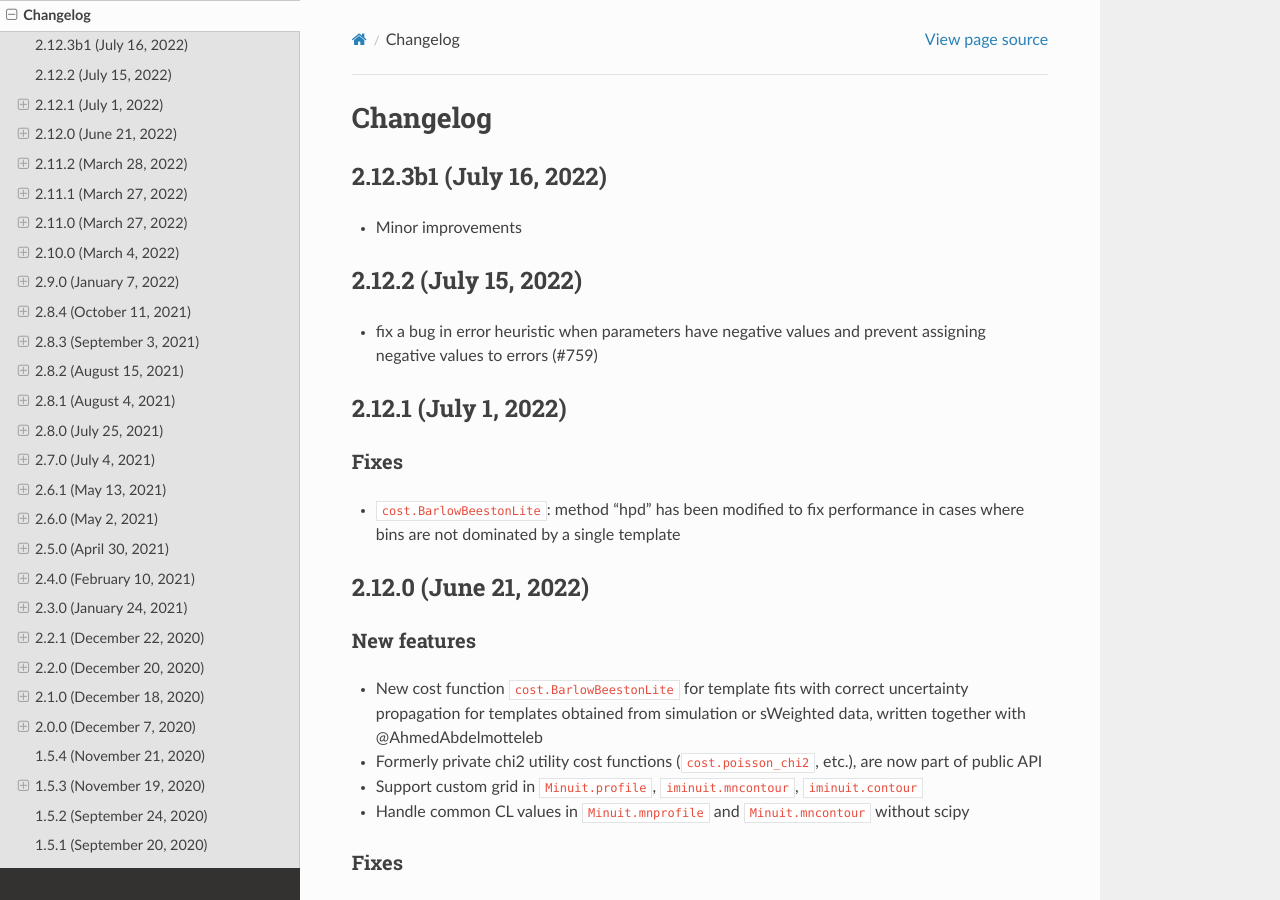
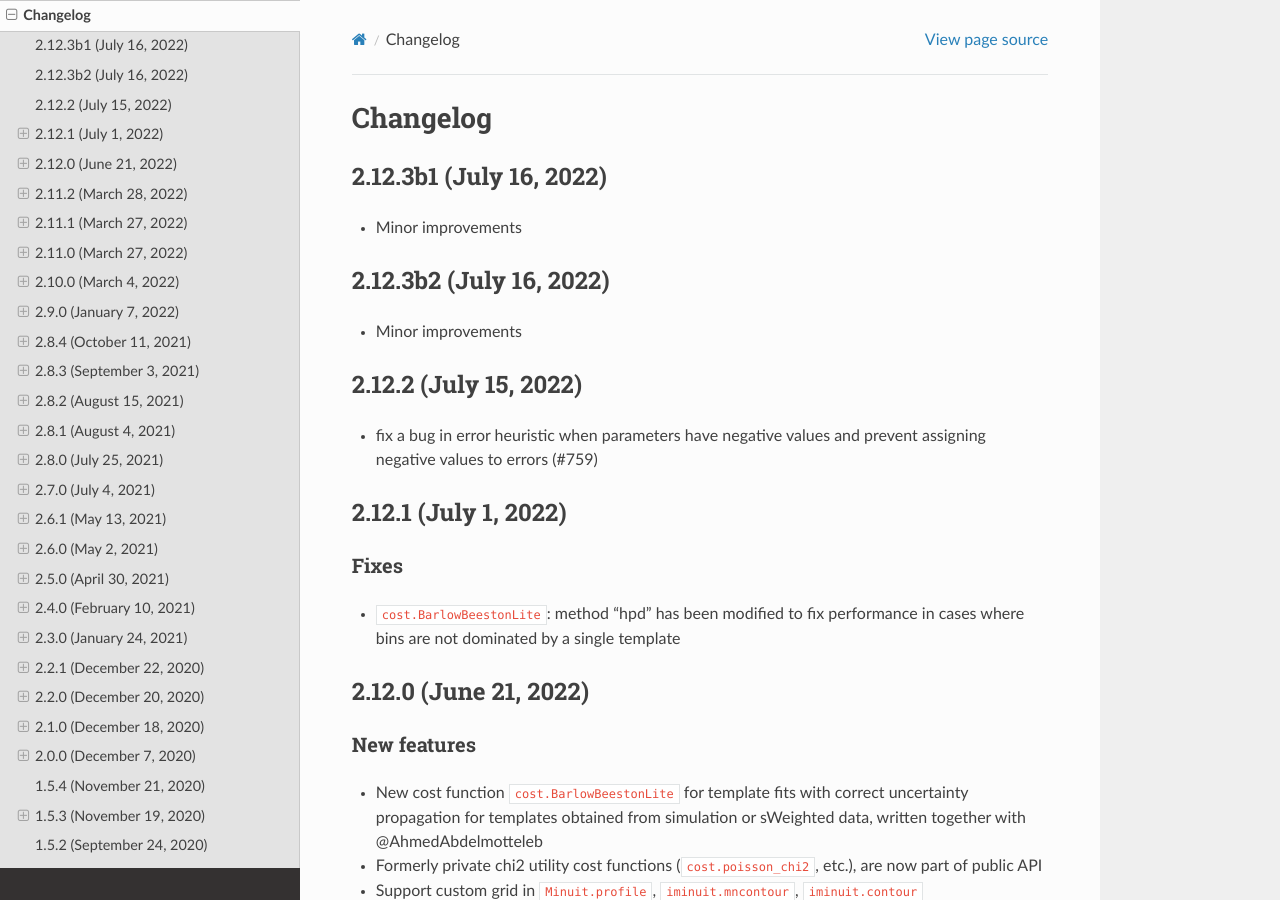
Before and after one commit to scikit-hep/iminuit, a Sphinx documentation site: the page built from doc/changelog.rst, in a window 1280 px wide and 900 px high. Built offline with Sphinx 7.4.7 and the Read the Docs theme 2.0.0, drawn with Linux system fonts in a browser that asks for light colours.

Commit message:
update changelog

```diff
--- a/doc/changelog.rst
+++ b/doc/changelog.rst
@@ -6,6 +6,10 @@ Changelog
 =========
 
 2.12.3b1 (July 16, 2022)
+------------------------
+- Minor improvements
+
+2.12.3b2 (July 16, 2022)
 ------------------------
 - Minor improvements
 
```
